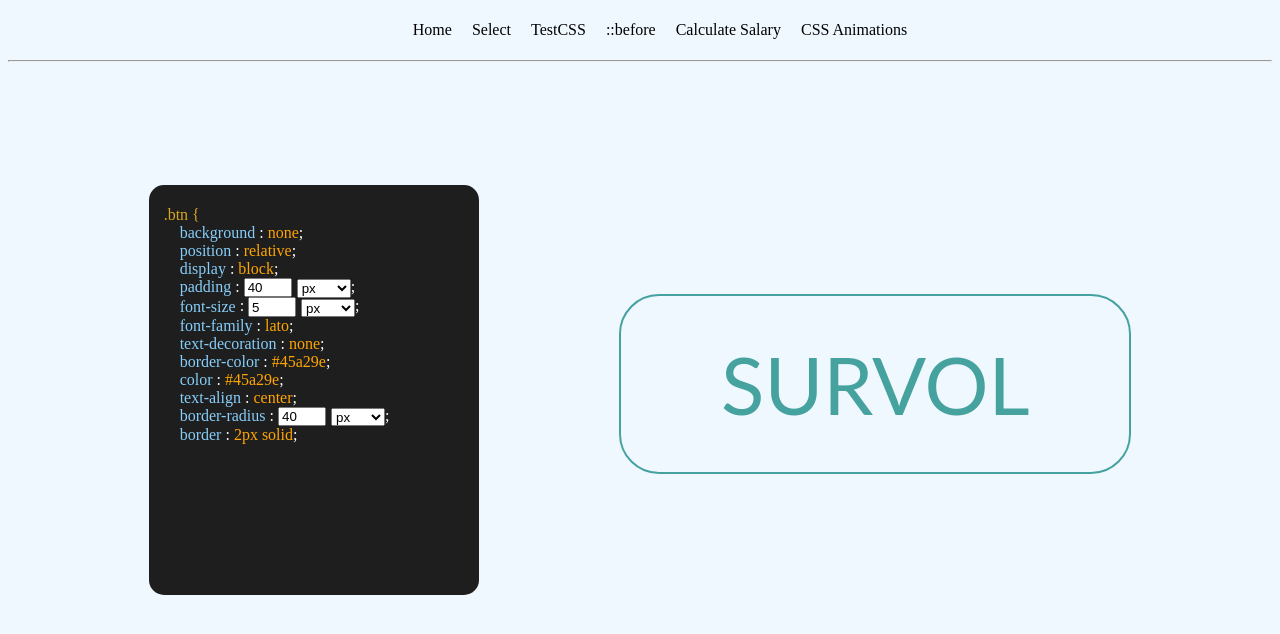
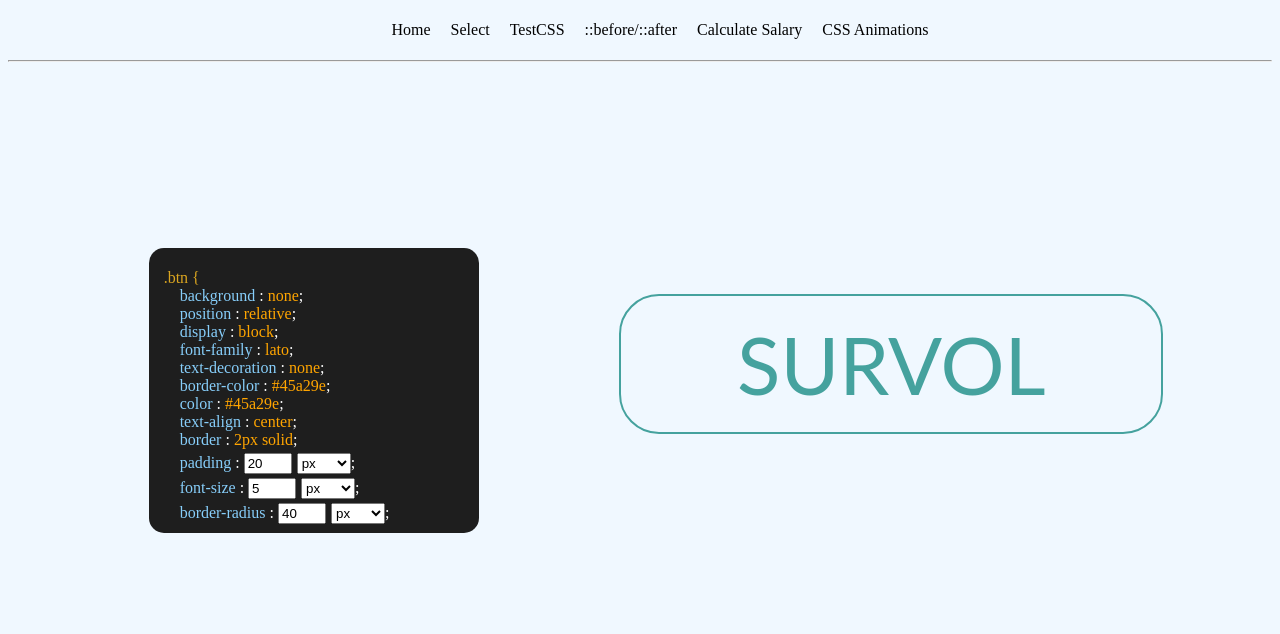
Before and after one commit to bast44trl/vite-training, a React (Vite) app: page /beforeAfter in a window 1280 px wide. Shown: the top 634 px of the page. Built offline with nearby package versions, Linux system fonts and the light colour scheme.

Commit message:
remade before after section

```diff
--- a/src/App.tsx
+++ b/src/App.tsx
@@ -92,7 +92,7 @@ function Layout() {
           </li>
           <li>
             <Link className="link" to="/beforeAfter">
-              ::before
+              ::before/::after
             </Link>
           </li>
           <li>
--- a/src/components/BeforeAfter/BeforeAfter.tsx
+++ b/src/components/BeforeAfter/BeforeAfter.tsx
@@ -39,7 +39,7 @@ function CssLine({ property, value }: CssLineProps) {
 export default function BeforeAfter() {
   const [fontSizeNumber, setFontSizeNumber] = useState<number>(5);
   const [fontSizeValue, setFontSizeValue] = useState<string>('rem');
-  const [paddingNumber, setPaddingNumber] = useState<number>(40);
+  const [paddingNumber, setPaddingNumber] = useState<number>(20);
   const [paddingValue, setPaddingValue] = useState<string>('px');
   const [borderRadiusNumber, setBorderRadiusNumber] = useState<number>(40);
   const [borderRadiusValue, setBorderRadiusValue] = useState<string>('px');
@@ -51,6 +51,12 @@ export default function BeforeAfter() {
         <CssLine property="background" value="none" />
         <CssLine property="position" value="relative" />
         <CssLine property="display" value="block" />
+        <CssLine property="font-family" value="lato" />
+        <CssLine property="text-decoration" value="none" />
+        <CssLine property="border-color" value="#45a29e" />
+        <CssLine property="color" value="#45a29e" />
+        <CssLine property="text-align" value="center" />
+        <CssLine property="border" value="2px solid" />
         <CssLine
           property="padding"
           value={
@@ -73,11 +79,6 @@ export default function BeforeAfter() {
             />
           }
         />
-        <CssLine property="font-family" value="lato" />
-        <CssLine property="text-decoration" value="none" />
-        <CssLine property="border-color" value="#45a29e" />
-        <CssLine property="color" value="#45a29e" />
-        <CssLine property="text-align" value="center" />
         <CssLine
           property="border-radius"
           value={
@@ -89,12 +90,11 @@ export default function BeforeAfter() {
             />
           }
         />
-        <CssLine property="border" value="2px solid" />
       </div>
       <div className="centre">
         <a
           href="#body"
-          className="btn"
+          className="btn__after"
           style={{
             fontSize: `${fontSizeNumber}${fontSizeValue}`,
             padding: `${paddingNumber}${paddingValue}`,
--- a/src/components/BeforeAfter/beforeAfter.css
+++ b/src/components/BeforeAfter/beforeAfter.css
@@ -22,10 +22,13 @@
 }
 .css {
   width: 300px;
-  height: 400px;
+  height: fit-content;
   background-color: rgb(30, 30, 30);
   border-radius: 15px;
-  padding: 5px 15px;
+  padding: 5px 15px 25px 15px;
+}
+.css :nth-last-child(-n + 3) {
+  margin-top: 10px;
 }
 
 .centre {
@@ -33,9 +36,9 @@
   height: 15vw;
 }
 
-.btn {
+.btn__after {
   min-width: fit-content;
-  background: none;
+  width: 500px;
   position: relative;
   display: block;
   font-family: 'lato';
@@ -49,24 +52,27 @@
   transition: 0.5s all ease;
 }
 
-.btn::before {
-  background: #45a29e;
+.btn__after::after {
+  width: 700px;
+  height: 0;
   content: '';
   position: absolute;
   top: 50%;
   left: 50%;
-  transform: translate(-50%, -50%) rotate(25deg);
+  transform: translate(-50%, -50%) rotate(45deg);
+  background: radial-gradient(ellipse at center, #9f1465, #261a21);
+  opacity: 0;
   z-index: -1;
   transition: all 0.5s ease;
-  width: 120%;
-  height: 0;
 }
 
-.btn:hover {
+.btn__after:hover {
+  transition: 0.5s all ease;
   color: aliceblue;
-  border-color: #45a29e;
+  border-color: #9f1465;
 }
 
-.btn:hover::before {
-  height: 180%;
+.btn__after:hover::after {
+  height: 450px;
+  opacity: 1;
 }
--- a/src/components/inputAndSelect/InputAndSelect.tsx
+++ b/src/components/inputAndSelect/InputAndSelect.tsx
@@ -11,16 +11,12 @@ export default function InputAndSelect({ number, setNumber, value, setValue }: I
   return (
     <>
       <input
-        style={{ width: '3em', height: '1em', marginRight: '5px' }}
+        style={{ width: '3em', height: '15px', marginRight: '5px' }}
         type="number"
         value={number}
         onChange={(e) => setNumber(Number(e.target.value))}
       />
-      <select
-        style={{ height: '1.4em', transform: 'translateY(1px)', borderRadius: 'none' }}
-        value={value}
-        onChange={(e) => setValue(e.target.value)}
-      >
+      <select style={{ height: '21px', borderRadius: 'none' }} value={value} onChange={(e) => setValue(e.target.value)}>
         <option value="px">px</option>
         <option value="%">%</option>
         <option value="em">em</option>
```
